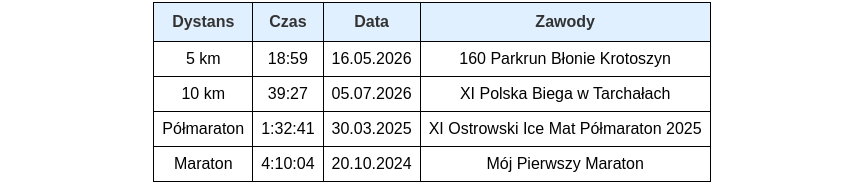
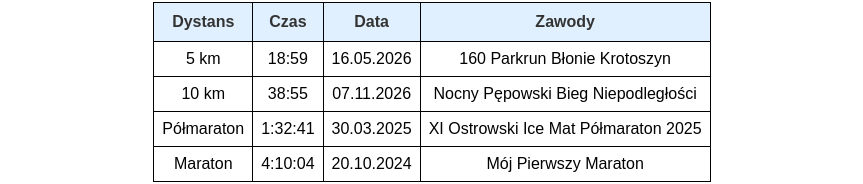
Before and after one commit to Dawid108/gustowskidawid, a plain HTML site: page biegi.html in a window 1280 px wide. Shown: the part 2721-2905 px from the top of the page, without its empty margins (208-1071 px from the left). Drawn offline with Linux system fonts and the light colour scheme.

Commit message:
Update biegi.html

```diff
--- a/biegi.html
+++ b/biegi.html
@@ -533,9 +533,9 @@
                 </tr>
                 <tr>
                     <td>10 km</td>
-                    <td>39:27</td>
-                    <td>05.07.2026</td>
-                    <td>XI Polska Biega w Tarchałach</td>
+                    <td>38:55</td>
+                    <td>07.11.2026</td>
+                    <td>Nocny Pępowski Bieg Niepodległości</td>
                 </tr>
                 <tr>
                     <td>Półmaraton</td>
```
